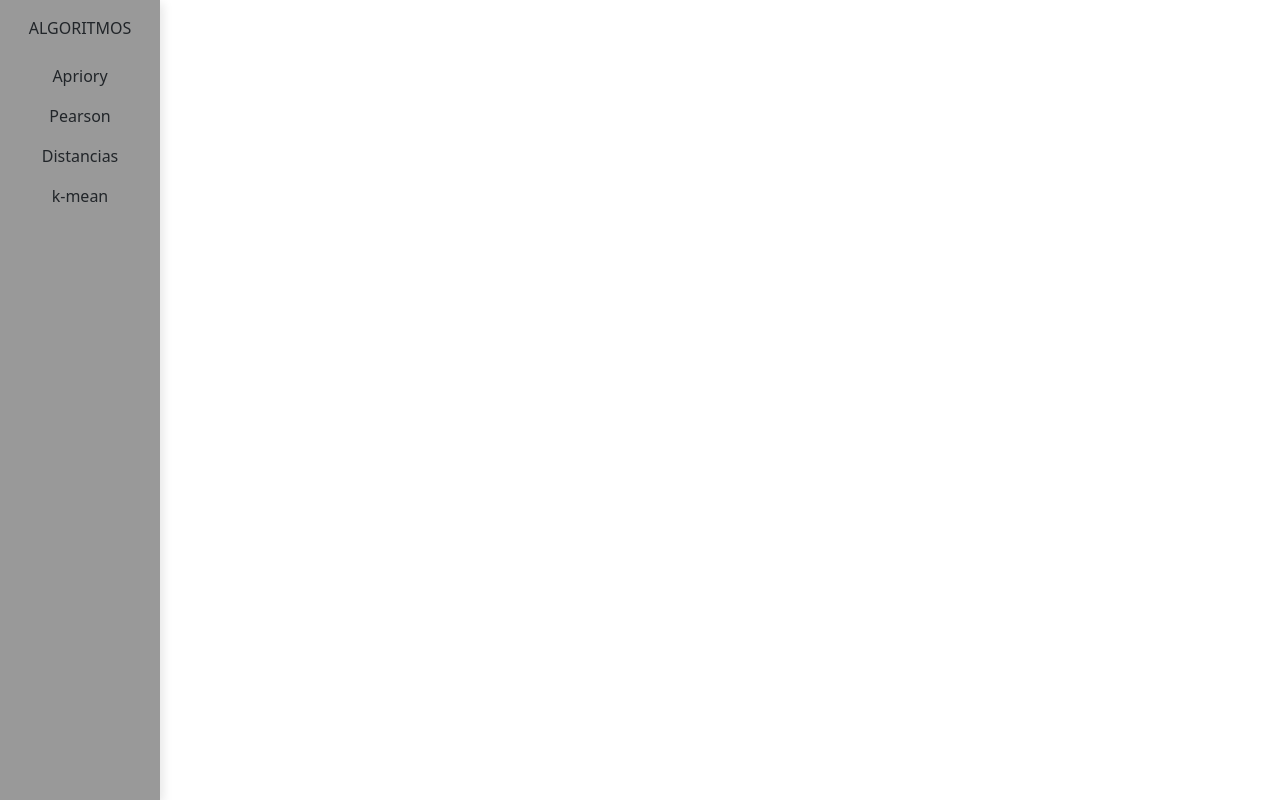
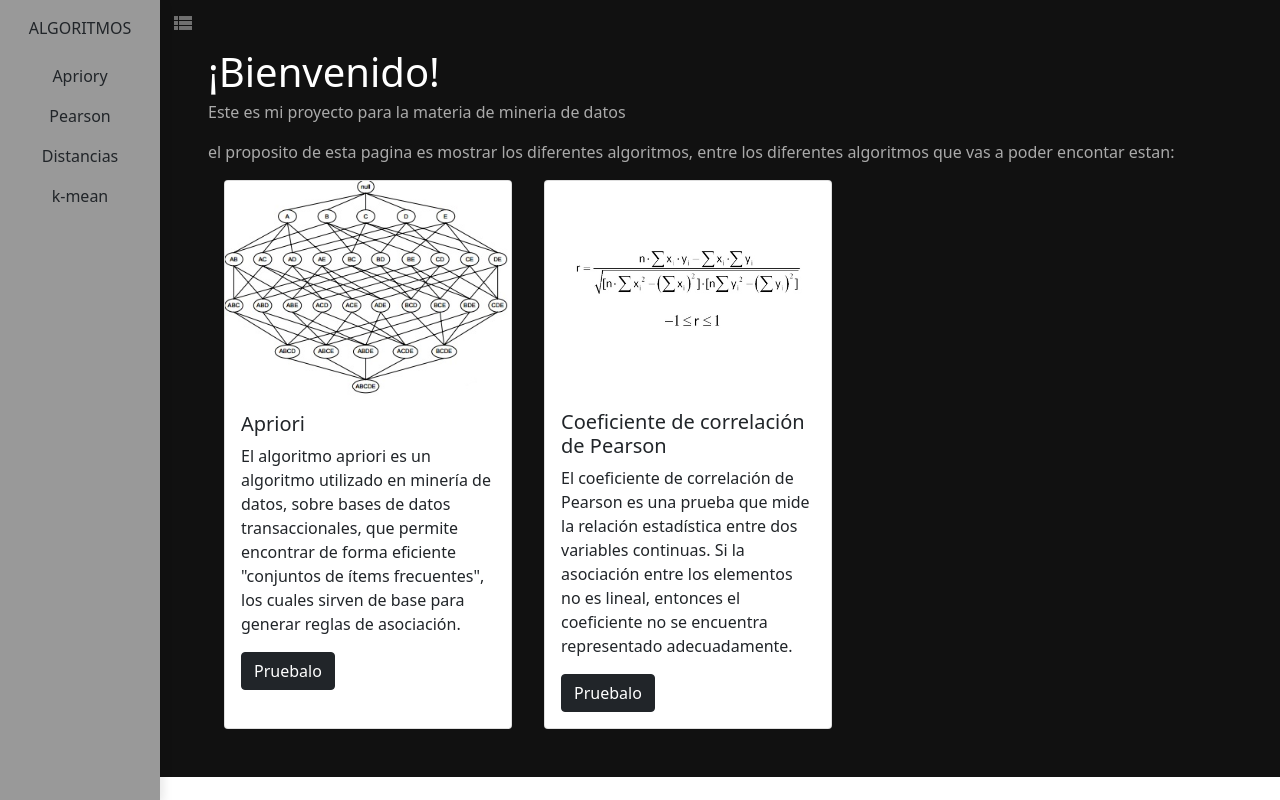
Before and after one commit to jorgeluis098/exploration_de_donnees, a Flask app: template templates/index.html in a window 1280 px wide. Run offline with Flask 2, Linux system fonts and the light colour scheme; the template is opened without the code that fills it, so the values that code supplies are empty.

Commit message:
contenido de cards, link para ir a home, fixed nombre de los templates

```diff
--- a/app.py
+++ b/app.py
@@ -4,7 +4,7 @@ app = Flask(__name__)
 
 @app.route("/")
 def index():
-    return render_template("home.html")
+    return render_template("index.html")
 
 @app.route("/apriori")
 def aprior():
--- a/static/styles/css/main.css
+++ b/static/styles/css/main.css
@@ -34,6 +34,14 @@ h1, h2 {
 
 .home .p1, .home .p2 {
   color: #aaa;
+}
+
+.card:hover {
+  box-shadow: 0 0.5rem 1rem rgba(40, 209, 194, 0.75);
+}
+
+.card_pearson img {
+  margin: 57px 0px;
 }
 
 .vertical-nav {
@@ -76,6 +84,10 @@ h1, h2 {
   left: 0;
   top: 0;
 }
+#content.active .button_home, #content2.active .button_home {
+  left: 0;
+  top: 50px;
+}
 
 @media (max-width: 768px) {
   #sidebar {
@@ -113,4 +125,21 @@ h1, h2 {
   opacity: 0.4;
 }
 
+.button_home {
+  background: transparent;
+  position: fixed;
+  right: calc(100% - 13rem);
+  bottom: calc(100% - 6rem);
+}
+.button_home:hover {
+  background: rgba(255, 255, 255, 0.3);
+}
+.button_home:focus {
+  box-shadow: none;
+}
+.button_home span {
+  color: white;
+  opacity: 0.4;
+}
+
 /*# sourceMappingURL=main.css.map */
--- a/static/styles/scss/_styles.scss
+++ b/static/styles/scss/_styles.scss
@@ -33,3 +33,15 @@ h1, h2 {
     color: #aaa;
   }
 }
+
+//cards
+.card{
+  &:hover{
+      box-shadow: 0 .5rem 1rem rgba(40, 209, 194,.75);
+  }
+}
+.card_pearson{
+  img{
+    margin: 57px 0px;
+  }
+}
--- a/static/styles/scss/views/_nav.scss
+++ b/static/styles/scss/views/_nav.scss
@@ -40,6 +40,10 @@
         left: 0;
         top: 0;
     }
+    .button_home{
+      left: 0;
+      top: 50px;
+    }
   }
 
   @media (max-width: 768px) {
@@ -74,3 +78,21 @@
         opacity: 0.4;
     }
 }
+
+// home button
+.button_home{
+  background:transparent;
+  position: fixed;
+  right: calc(100% - 13rem);
+  bottom: calc(100% - 6rem);
+  &:hover{
+      background: transparentize($color: $white, $amount: 0.7);
+  }
+  &:focus{
+      box-shadow: none;
+  }
+  span{
+      color: white;
+      opacity: 0.4;
+  }
+}
--- a/templates/index.html
+++ b/templates/index.html
@@ -1,66 +1,37 @@
-<!DOCTYPE html>
-<html lang="es">
+{% extends 'layout.html'%}
 
-<head>
-    <title>Proyecto Mineria Datos </title>
-    <meta charset="utf-8">
-    <meta name="description" content="descripcion de lo que se muestra en el navegador">
-    <!-- <meta name="viewport" content="width=device-width, initial-scale=0.3"> -->
-    <!-- <link rel="icon" type="image/svg+xml" href="/images/logo.svg" sizes="any"> -->
-    <link href="https://cdn.jsdelivr.net/npm/bootstrap@5.0.0-beta1/dist/css/bootstrap.min.css" rel="stylesheet" integrity="sha384-giJF6kkoqNQ00vy+HMDP7azOuL0xtbfIcaT9wjKHr8RbDVddVHyTfAAsrekwKmP1" crossorigin="anonymous">
-    <script src="https://cdn.jsdelivr.net/npm/bootstrap@5.0.0-beta1/dist/js/bootstrap.bundle.min.js" integrity="sha384-ygbV9kiqUc6oa4msXn9868pTtWMgiQaeYH7/t7LECLbyPA2x65Kgf80OJFdroafW" crossorigin="anonymous"></script>
-    <link href="https://fonts.googleapis.com/icon?family=Material+Icons" rel="stylesheet">
-    <link rel="stylesheet" type="text/css" href="/static/styles/css/main.css">
-</head>
-
-<body>
-    <!-- inicio de menu nav -->
-    <div class="vertical-nav" id="sidebar">
-        <p class="text-gray font-weight-bold text-uppercase px-3 my-3">Algoritmos</p>
-        <ul class="nav flex-column">
-            <li class="nav-item">
-                <a href="apriori" class="nav-link text-dark font-italic">
-                    <i class="fa fa-th-large mr-3 text-primary fa-fw"></i>
-                    Apriory
-                </a>
-            </li>
-            <li class="nav-item">
-                <a href="pearson" class="nav-link text-dark font-italic">
-                    <i class="fa fa-address-card mr-3 text-primary fa-fw"></i>
-                    Pearson
-                </a>
-             </li>
-            <li class="nav-item">
-                <a href="#" class="nav-link text-dark font-italic">
-                    <i class="fa fa-cubes mr-3 text-primary fa-fw"></i>
-                    Distancias
-                </a>
-            </li>
-             <li class="nav-item">
-                <a href="#" class="nav-link text-dark font-italic">
-                    <i class="fa fa-picture-o mr-3 text-primary fa-fw"></i>
-                    k-mean
-                </a>
-            </li>
-        </ul>
+{% block body%}
+<div class="one">
+    <div class="one-section page-content p-5" id="content">
+        <button onclick="navswitch()" id="sidebarCollapse" type="button" class="btn">
+            <span class="material-icons">
+                view_list
+            </span>
+        </button>
+        <h1>¡Bienvenido!</h1>
+        <div class="home">
+            <p class="p1 mt-1">Este es mi proyecto para la materia de mineria de datos</p>
+            <p class="p2">el proposito de esta pagina es mostrar los diferentes algoritmos, entre los diferentes algoritmos que vas a poder encontar estan:</p>
+            <p class="p3"></p>
+            <div class="d-flex">
+                <div class="card mx-3 card_apriori" style="width: 18rem;">
+                    <img src="/static/images/reglas_asociacion_apriory.jpg" class="card-img-top" alt="reglas de asociacion">
+                    <div class="card-body">
+                        <h5 class="card-title">Apriori</h5>
+                        <p class="card-text">El algoritmo apriori es un algoritmo utilizado en minería de datos, sobre bases de datos transaccionales, que permite encontrar de forma eficiente "conjuntos de ítems frecuentes", los cuales sirven de base para generar reglas de asociación.</p>
+                        <a href="apriori" class="btn btn-primary btn-dark">Pruebalo</a>
+                    </div>
+                </div>
+                <div class="card mx-3 card_pearson" style="width: 18rem;">
+                    <img src="/static/images/correlacion_pearson.jpg" class="card-img-top" alt="reglas de asociacion">
+                    <div class="card-body">
+                        <h5 class="card-title">Coeficiente de correlación de Pearson</h5>
+                        <p class="card-text">El coeficiente de correlación de Pearson es una prueba que mide la relación estadística entre dos variables continuas. Si la asociación entre los elementos no es lineal, entonces el coeficiente no se encuentra representado adecuadamente.</p>
+                        <a href="pearson" class="btn btn-primary btn-dark">Pruebalo</a>
+                    </div>
+                </div>
+            </div>
+        </div>
     </div>
-    <!-- fin de menu nav -->
-    <!-- inicio de contenido -->
-    {% block general%}
-
-    {% endblock%}
-    <!-- fin de contenido -->
-    <!-- script para activar navbar -->
-    <script >
-        function navswitch(){
-            var element = document.getElementById("sidebar");
-            var element2 = document.getElementById("content");
-            var element3 = document.getElementById("content2");
-            element.classList.toggle("active");
-            element2.classList.toggle("active");
-            element3.classList.toggle("active");
-        }
-    </script>
-</body>
-
-</html>
+</div
+{% endblock%}
--- /dev/null
+++ b/templates/layout.html
@@ -0,0 +1,66 @@
+<!DOCTYPE html>
+<html lang="es">
+
+<head>
+    <title>Proyecto Mineria Datos </title>
+    <meta charset="utf-8">
+    <meta name="description" content="descripcion de lo que se muestra en el navegador">
+    <!-- <meta name="viewport" content="width=device-width, initial-scale=0.3"> -->
+    <!-- <link rel="icon" type="image/svg+xml" href="/images/logo.svg" sizes="any"> -->
+    <link href="https://cdn.jsdelivr.net/npm/bootstrap@5.0.0-beta1/dist/css/bootstrap.min.css" rel="stylesheet" integrity="sha384-giJF6kkoqNQ00vy+HMDP7azOuL0xtbfIcaT9wjKHr8RbDVddVHyTfAAsrekwKmP1" crossorigin="anonymous">
+    <script src="https://cdn.jsdelivr.net/npm/bootstrap@5.0.0-beta1/dist/js/bootstrap.bundle.min.js" integrity="sha384-ygbV9kiqUc6oa4msXn9868pTtWMgiQaeYH7/t7LECLbyPA2x65Kgf80OJFdroafW" crossorigin="anonymous"></script>
+    <link href="https://fonts.googleapis.com/icon?family=Material+Icons" rel="stylesheet">
+    <link rel="stylesheet" type="text/css" href="/static/styles/css/main.css">
+</head>
+
+<body>
+    <!-- inicio de menu nav -->
+    <div class="vertical-nav" id="sidebar">
+        <p class="text-gray font-weight-bold text-uppercase px-3 my-3">Algoritmos</p>
+        <ul class="nav flex-column">
+            <li class="nav-item">
+                <a href="apriori" class="nav-link text-dark font-italic">
+                    <i class="fa fa-th-large mr-3 text-primary fa-fw"></i>
+                    Apriory
+                </a>
+            </li>
+            <li class="nav-item">
+                <a href="pearson" class="nav-link text-dark font-italic">
+                    <i class="fa fa-address-card mr-3 text-primary fa-fw"></i>
+                    Pearson
+                </a>
+             </li>
+            <li class="nav-item">
+                <a href="#" class="nav-link text-dark font-italic">
+                    <i class="fa fa-cubes mr-3 text-primary fa-fw"></i>
+                    Distancias
+                </a>
+            </li>
+             <li class="nav-item">
+                <a href="#" class="nav-link text-dark font-italic">
+                    <i class="fa fa-picture-o mr-3 text-primary fa-fw"></i>
+                    k-mean
+                </a>
+            </li>
+        </ul>
+    </div>
+    <!-- fin de menu nav -->
+    <!-- inicio de contenido -->
+    {% block body%}
+
+    {% endblock%}
+    <!-- fin de contenido -->
+    <!-- script para activar navbar -->
+    <script >
+        function navswitch(){
+            var element = document.getElementById("sidebar");
+            var element2 = document.getElementById("content");
+            var element3 = document.getElementById("content2");
+            element.classList.toggle("active");
+            element2.classList.toggle("active");
+            element3.classList.toggle("active");
+        }
+    </script>
+</body>
+
+</html>
```
Also changed, not shown: templates/apriory.html (+9 -2 lines), templates/home.html (deleted, +0 -33 lines), templates/pearson.html (+9 -2 lines), static/images/correlacion_pearson.jpg (added).
